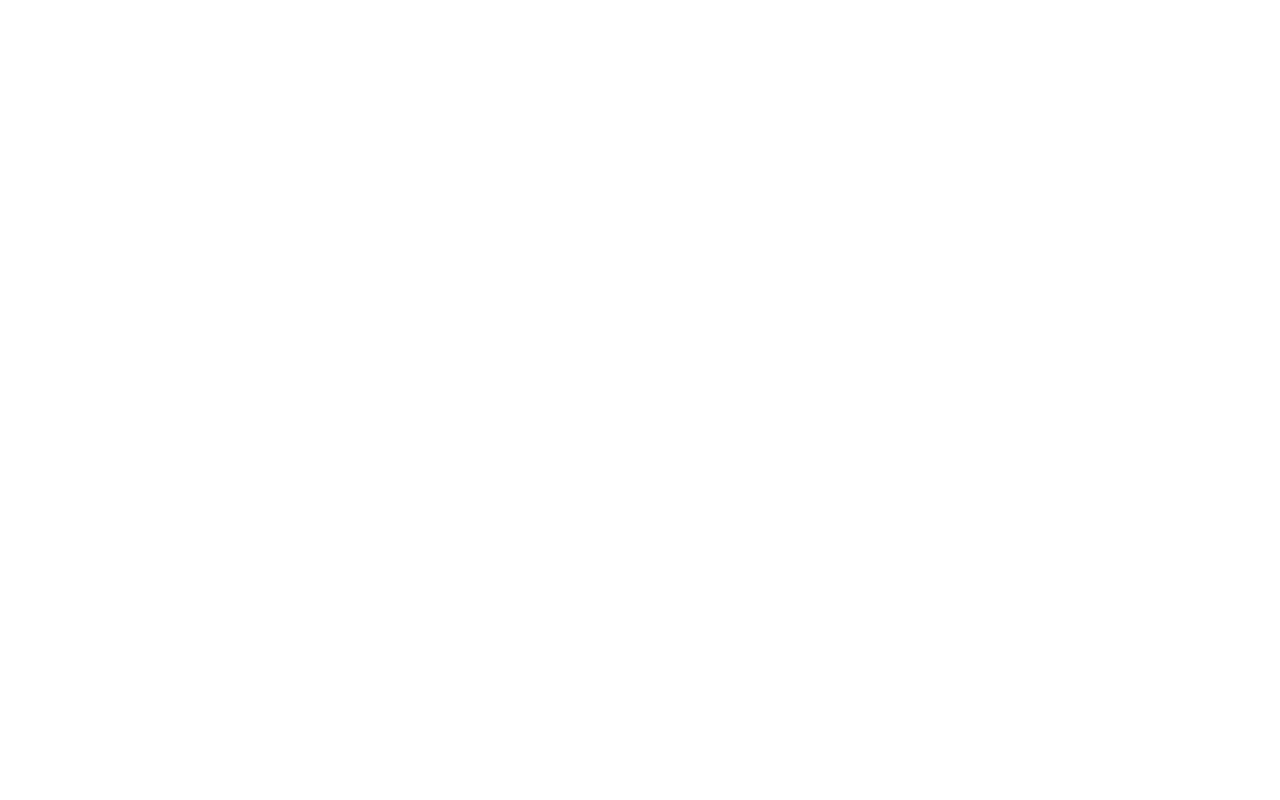
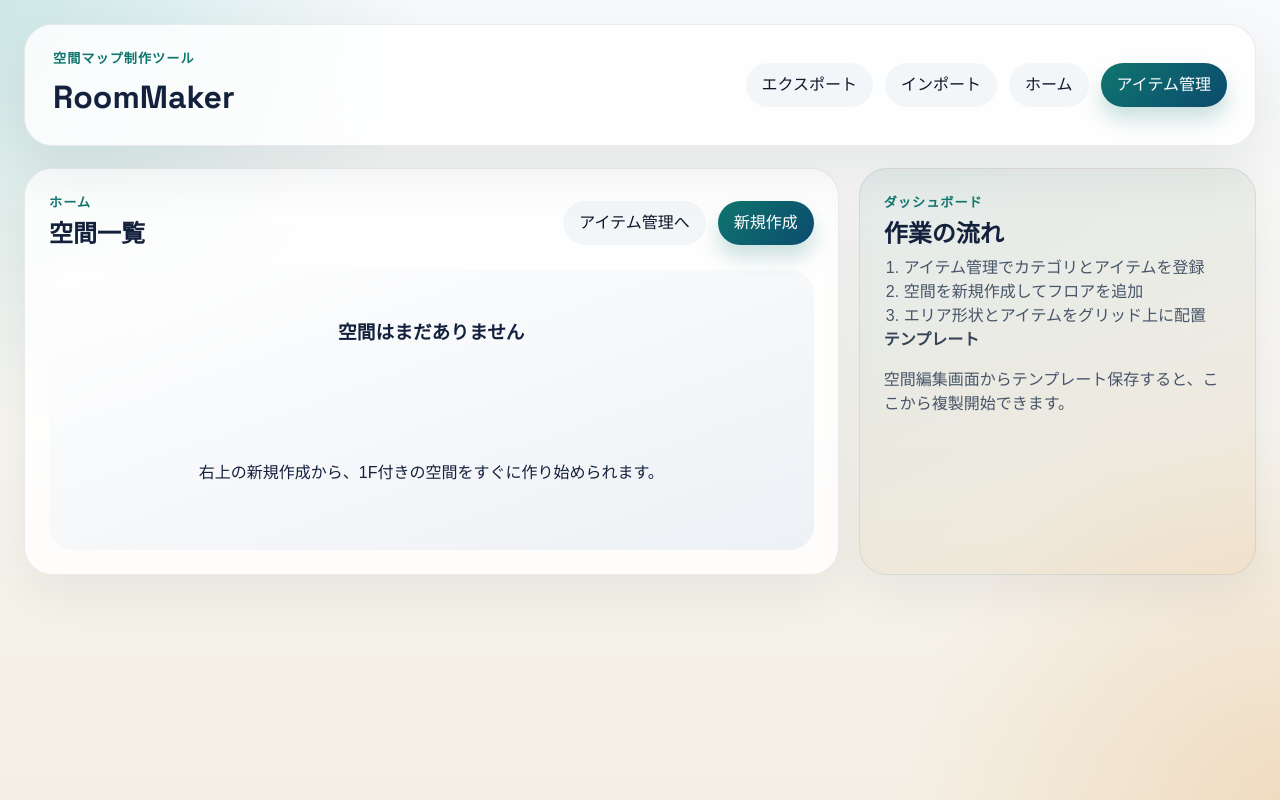
Before and after one commit to Alos-KohBoh/RoomMaker, a plain HTML site: page docs/index.html in a window 1280 px wide. Drawn offline with Linux system fonts and the light colour scheme; the site is published under a folder, as on GitHub Pages, so addresses that start at the root find nothing; a web font is replaced by a local one.

Commit message:
Add files via upload

```diff
--- a/docs/index.html
+++ b/docs/index.html
@@ -4,8 +4,8 @@
     <meta charset="UTF-8" />
     <meta name="viewport" content="width=device-width, initial-scale=1.0" />
     <title>RoomMaker</title>
-    <script type="module" crossorigin src="/assets/index-BUKpTvqc.js"></script>
-    <link rel="stylesheet" crossorigin href="/assets/index-CUZOYknO.css">
+    <script type="module" crossorigin src="./assets/index-BUKpTvqc.js"></script>
+    <link rel="stylesheet" crossorigin href="./assets/index-CUZOYknO.css">
   </head>
   <body>
     <div id="root"></div>
```
